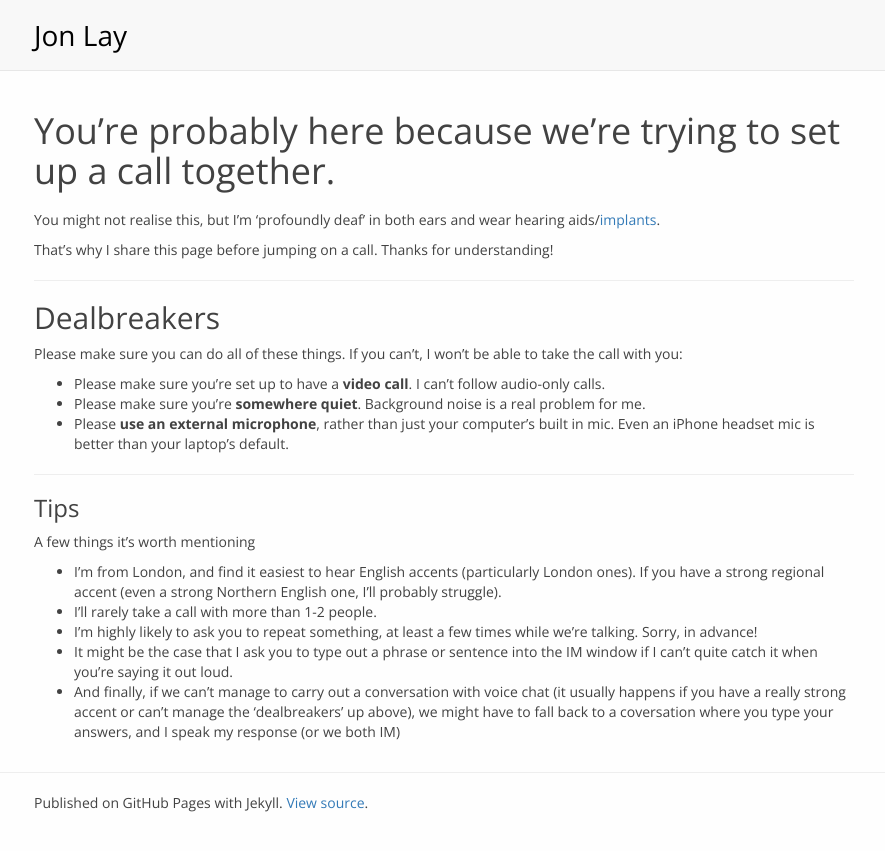
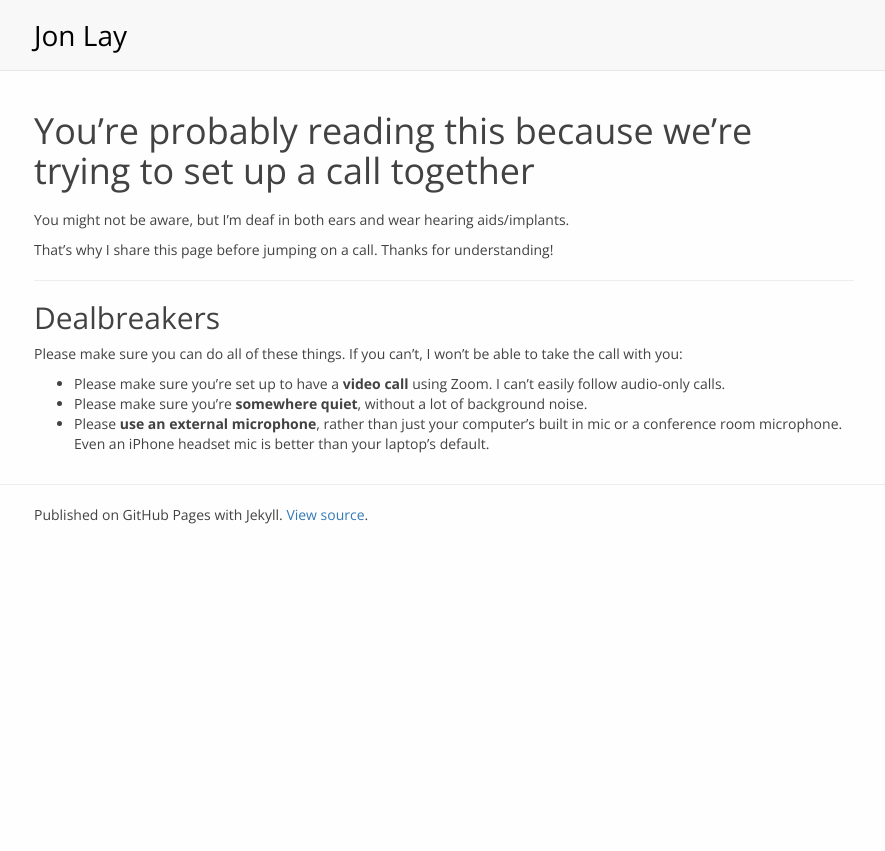
Before and after one commit to jonlay/jonlay.github.io, a Jekyll site: the page built from calls/index.md, in a window 1280 px wide. Shown: the top 851 px of the page, without its empty margins (196-1081 px from the left). Built offline with Jekyll 4.4.1, drawn with Linux system fonts in a browser that asks for light colours; nearby versions of some CDN libraries; Markdown is read by kramdown in place of the engine named in the settings; comment, search, counter and statistics services are not loaded.

Commit message:
Update index.md

```diff
--- a/calls/index.md
+++ b/calls/index.md
@@ -3,9 +3,9 @@ layout: default
 title: Taking Calls
 ---
 
-# You're probably here because we're trying to set up a call together.
+# You're probably reading this because we're trying to set up a call together
 
-You might not realise this, but I'm 'profoundly deaf' in both ears and wear hearing aids/[implants](https://medium.com/@jon_lay/new-ears-please-week-1-with-a-cochlear-implant-5c2c5ef248e2).
+You might not be aware, but I'm deaf in both ears and wear hearing aids/implants.
 
 That's why I share this page before jumping on a call. Thanks for understanding!
 
@@ -15,18 +15,6 @@ That's why I share this page before jumping on a call. Thanks for understanding!
 
 Please make sure you can do all of these things. If you can't, I won't be able to take the call with you:
 
-* Please make sure you're set up to have a <strong>video call</strong>. I can't follow audio-only calls.
-* Please make sure you're <strong>somewhere quiet</strong>. Background noise is a real problem for me.
-* Please <strong>use an external microphone</strong>, rather than just your computer's built in mic. Even an iPhone headset mic is better than your laptop's default.
-
----
-
-### Tips
-
-A few things it's worth mentioning
-
-* I'm from London, and find it easiest to hear English accents (particularly London ones). If you have a strong regional accent (even a strong Northern English one, I'll probably struggle).
-* I'll rarely take a call with more than 1-2 people.
-* I'm highly likely to ask you to repeat something, at least a few times while we're talking. Sorry, in advance!
-* It might be the case that I ask you to type out a phrase or sentence into the IM window if I can't quite catch it when you're saying it out loud.
-* And finally, if we can't manage to carry out a conversation with voice chat (it usually happens if you have a really strong accent or can't manage the 'dealbreakers' up above), we might have to fall back to a coversation where you type your answers, and I speak my response (or we both IM)
+* Please make sure you're set up to have a <strong>video call</strong> using Zoom. I can't easily follow audio-only calls.
+* Please make sure you're <strong>somewhere quiet</strong>, without a lot of background noise.
+* Please <strong>use an external microphone</strong>, rather than just your computer's built in mic or a conference room microphone. Even an iPhone headset mic is better than your laptop's default.
```
